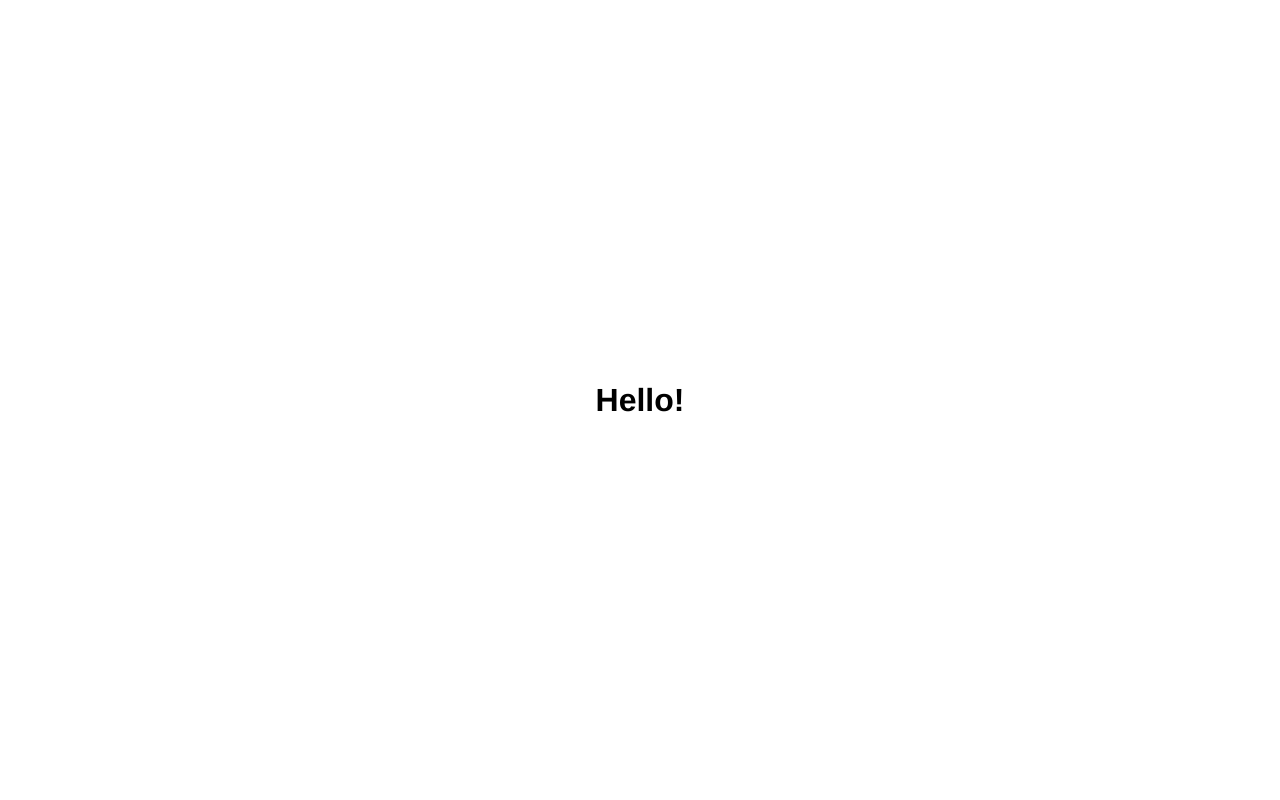
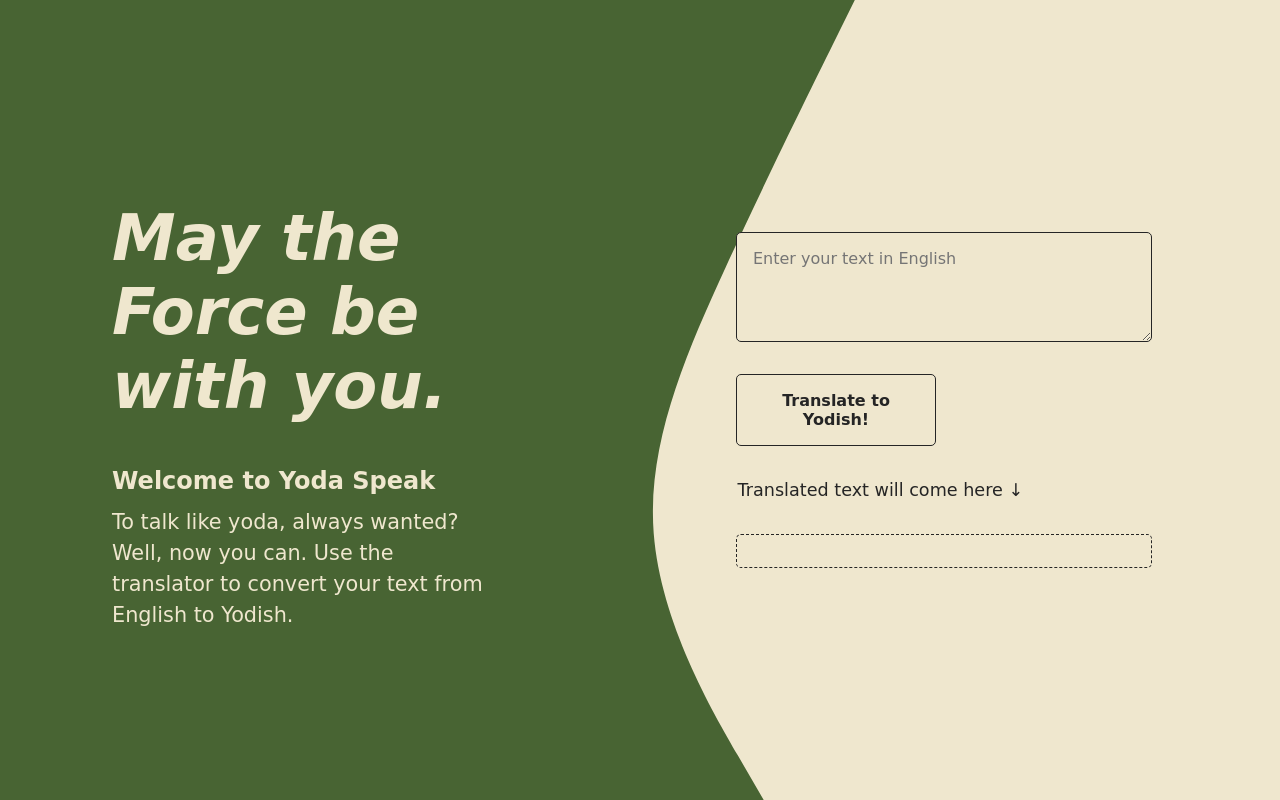
Before and after one commit to adith-a-danthi/yodish-speak, a plain HTML site: page index.html in a window 1280 px wide. Drawn offline with Linux system fonts and the light colour scheme; a web font is replaced by a local one.

Commit message:
💄 Added UI components

```diff
--- a/index.html
+++ b/index.html
@@ -1,13 +1,38 @@
 <!DOCTYPE html>
 <html lang="en">
 	<head>
-    <meta charset="UTF-8">
-    <meta http-equiv="X-UA-Compatible" content="IE=edge">
-    <meta name="viewport" content="width=device-width, initial-scale=1.0">
+		<meta charset="UTF-8" />
+		<meta http-equiv="X-UA-Compatible" content="IE=edge" />
+		<meta name="viewport" content="width=device-width, initial-scale=1.0" />
+		<link rel="preconnect" href="https://fonts.googleapis.com" />
+		<link rel="preconnect" href="https://fonts.gstatic.com" crossorigin />
+		<link
+			href="https://fonts.googleapis.com/css2?family=Zen+Dots&display=swap"
+			rel="stylesheet"
+		/>
 		<link rel="stylesheet" href="./main.css" />
 		<title>Yodish Speak</title>
 	</head>
 	<body>
-    <h1>Hello!</h1>
+		<div class="content">
+			<div class="intro">
+				<h1 class="heading">May the Force be with you.</h1>
+				<h1 class="sub-heading">Welcome to Yoda Speak</h1>
+				<p class="about">
+					To talk like yoda, always wanted? Well, now you can. Use the
+					translator to convert your text from English to Yodish.
+				</p>
+			</div>
+			<div class="translate">
+				<textarea
+					id="text-input"
+					placeholder="Enter your text in English"
+					rows="4"
+				></textarea>
+				<button id="translate-button">Translate to Yodish!</button>
+				<p class="translated-heading">Translated text will come here &darr;</p>
+				<div id="translated-text"></div>
+			</div>
+		</div>
 	</body>
 </html>
--- a/main.css
+++ b/main.css
@@ -1,7 +1,14 @@
+:root {
+	--primary-color: #486433;
+	--accent-color: #252525;
+	--light-color: #efe7ce;
+}
+
 * {
 	margin: 0;
 	padding: 0;
-	font-family: "Helvetica Neue", Helvetica, Arial, sans-serif;
+	font-family: "Zen Dots", cursive;
+	color: var(--accent-color);
 }
 
 body {
@@ -9,4 +16,130 @@ body {
 	overflow: auto;
 	display: grid;
 	place-items: center;
+	background-size: cover;
+	background-image: url(./assets/wave-haikei.svg);
+	background-color: var(--light-color);
 }
+
+.content {
+	width: 85vw;
+	display: flex;
+	justify-content: space-between;
+	flex-wrap: wrap;
+}
+
+.intro,
+.translate {
+	margin: 1rem;
+	width: 35vw;
+	display: flex;
+	flex-direction: column;
+	justify-content: center;
+}
+
+/* Intro */
+
+.heading {
+	font-size: 4rem;
+	margin: 0.5em 0;
+	font-style: italic;
+	color: var(--light-color);
+}
+
+.sub-heading {
+	font-size: 1.5em;
+	margin: 0.5em 0;
+	color: var(--light-color);
+}
+
+.about {
+	font-size: 1.3em;
+	width: 85%;
+	line-height: 1.5em;
+	color: var(--light-color);
+}
+
+/* Translation */
+
+.translate {
+	justify-content: center;
+}
+
+textarea {
+	margin: 1em;
+	padding: 1em;
+	border: 1px solid var(--accent-color);
+	border-radius: 5px;
+	background-color: var(--light-color);
+	font-size: medium;
+	resize: vertical;
+}
+
+textarea:focus {
+	outline: none;
+}
+
+.translated-heading {
+	place-self: start;
+	padding: 1em;
+	font-size: 1.1rem;
+}
+
+button {
+	margin: 1em;
+	padding: 1em;
+
+	border: 1px solid var(--accent-color);
+	border-radius: 5px;
+
+	background-color: transparent;
+	color: var(--accent-color);
+
+	font-size: 1rem;
+	font-weight: bold;
+
+	cursor: pointer;
+}
+
+button:hover {
+	background-color: var(--accent-color);
+	color: var(--light-color);
+}
+
+#translate-button {
+	width: 200px;
+}
+
+#translated-text {
+	margin: 1em;
+	padding: 1em;
+
+	border: 1px dashed var(--accent-color);
+	border-radius: 5px;
+	background-color: var(--light-color);
+
+	font-size: medium;
+}
+
+@media screen and (max-width: 767px) {
+	.intro,
+	.translate {
+		width: 85vw;
+		display: flex;
+		flex-direction: column;
+	}
+
+	.heading {
+		font-size: 3rem;
+	}
+
+	.sub-heading {
+		font-size: 1.2em;
+		margin: 0.5em 0;
+	}
+
+	.about {
+		font-size: 1.1em;
+		width: 85%;
+	}
+}
```
Also changed, not shown: assets/wave-haikei.svg (added). Lines whose indentation alone changed are shown as unchanged.
